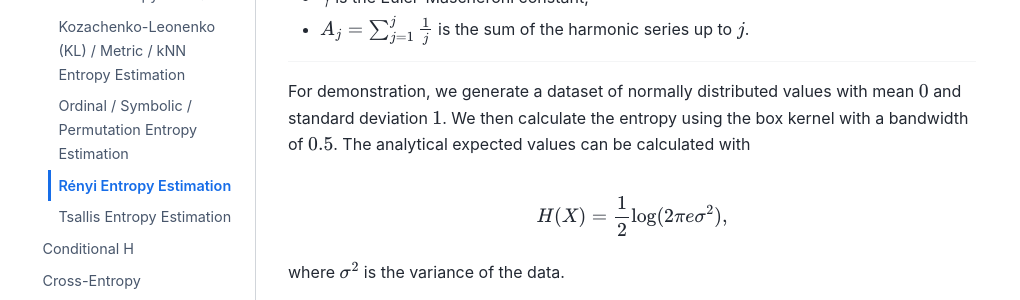
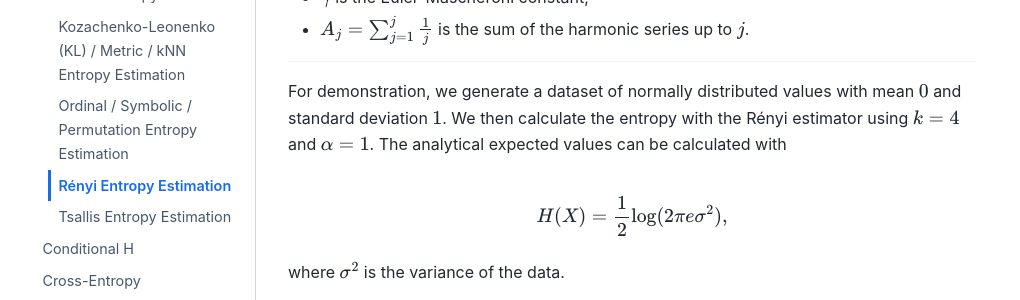
Before and after one commit to cbueth/infomeasure, a Sphinx documentation site: the page built from docs/guide/entropy/renyi.md, in a window 1280 px wide and 900 px high, scrolled down 1814 px. Shown: the part 152-452 px from the top of the window, without its empty margins (0-1020 px from the left). Built offline with Sphinx 7.4.7 and the Sphinx Book theme 1.1.4, drawn with Linux system fonts in a browser that asks for light colours; pages that are not in the unit, such as notebooks, are missing from menus; cross-references to code outside the pages are shown as plain code.

Commit message:
docs(entropy): correct kernel wording on kNN estimator pages

```diff
--- a/docs/guide/entropy/renyi.md
+++ b/docs/guide/entropy/renyi.md
@@ -79,7 +79,7 @@ where:
 
 
 For demonstration, we generate a dataset of normally distributed values with mean $0$ and standard deviation $1$.
-We then calculate the entropy using the box kernel with a bandwidth of $0.5$.
+We then calculate the entropy with the Rényi estimator using $k=4$ and $\alpha=1$.
 The analytical expected values can be calculated with
 
 $$
```
Also changed, not shown: docs/guide/entropy/kozachenko_leonenko.md (+1 -1 lines), docs/guide/entropy/tsallis.md (+1 -1 lines).
